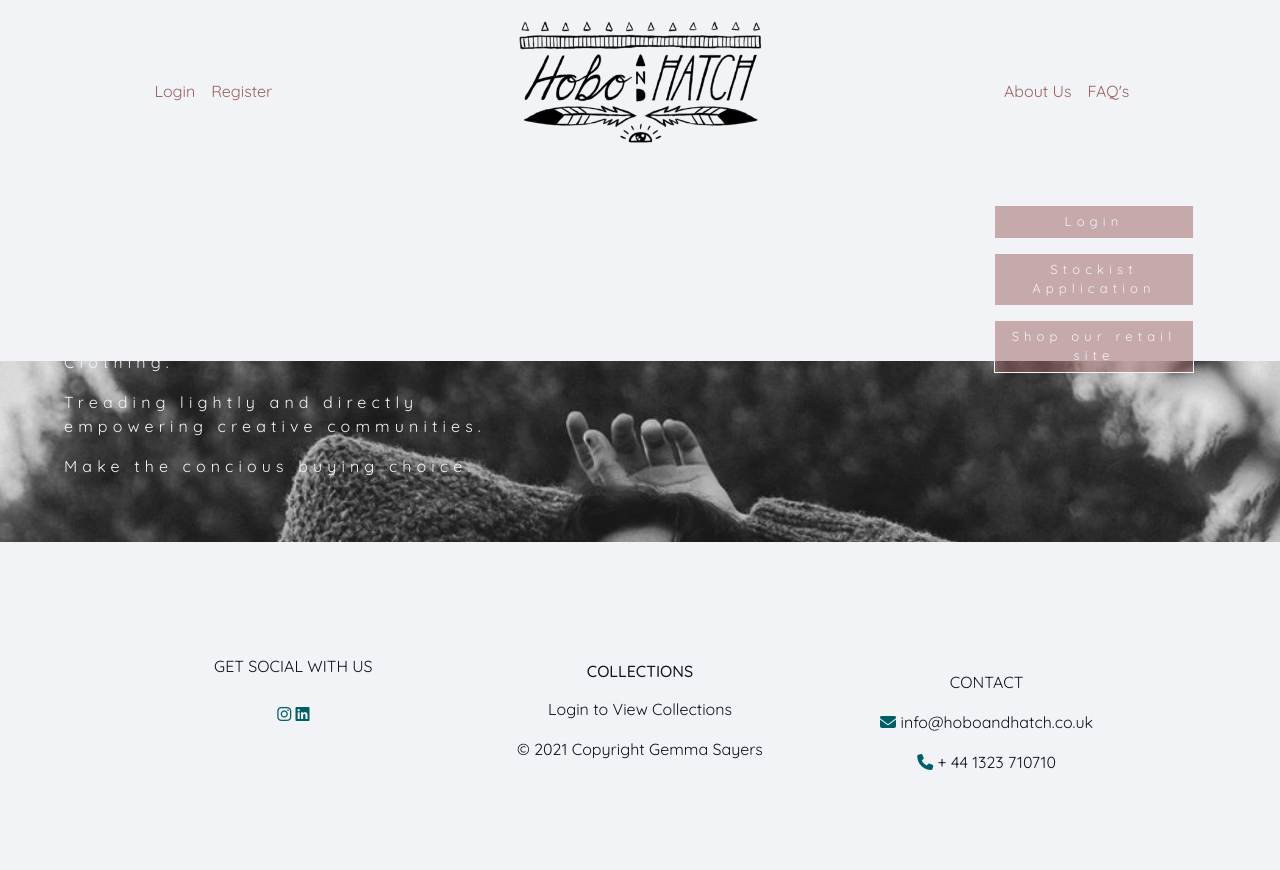
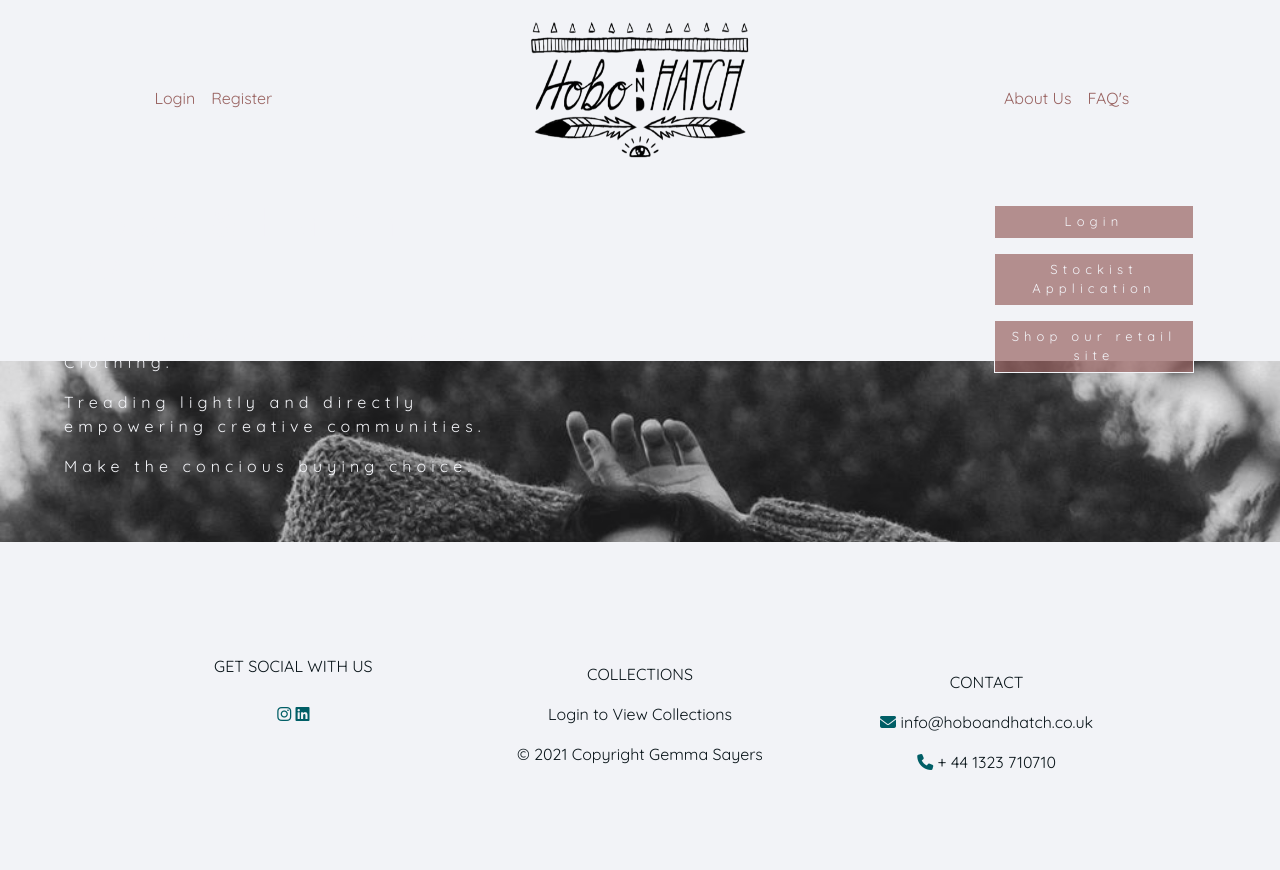
Before and after one commit to GJSayers/hobo-hatch-b2b, a Django app: page / in a window 1280 px wide. Run offline with Django 3.2, Linux system fonts and the light colour scheme; parts of the project's set-up code (start-up, migrations or seed data) failed here and were passed over; some libraries are stand-ins or nearby versions.

Commit message:
Make lighthouse suggested edits on accessibility & logo

```diff
--- a/static/css/base.css
+++ b/static/css/base.css
@@ -147,8 +147,8 @@ header {
     -webkit-box-align: center;
         -ms-flex-align: center;
             align-items: center;
-    max-width: 250px;
-    max-height: 150px;
+    width: 225px;
+    height: 145px;
 }
 
 /* ------------------------------ icons */
@@ -259,7 +259,7 @@ section h1 .page-title {
 
 .btn-homepage {
     border-radius: 0px;
-    background-color: rgba(153, 99, 97, 0.5);
+    background-color: rgba(153, 99, 97, 0.7);
     border: 1px solid #F2F3F7;
     margin: 7px;
     width: 200px;
--- a/templates/base.html
+++ b/templates/base.html
@@ -229,9 +229,9 @@
 
               <!-- Collections links -->
             <div class="col-md-4 text-center mx-0 mb-3 mt-2 p-0">
-              <h6 class="text-uppercase  mb-3 mt-3">
+              <p class="text-uppercase  mb-3 mt-3">
                 Collections
-              </h6>
+              </p>
               {% if profile.categories %}
                 {% if 'blankets' in profile.categories %}
 
```
